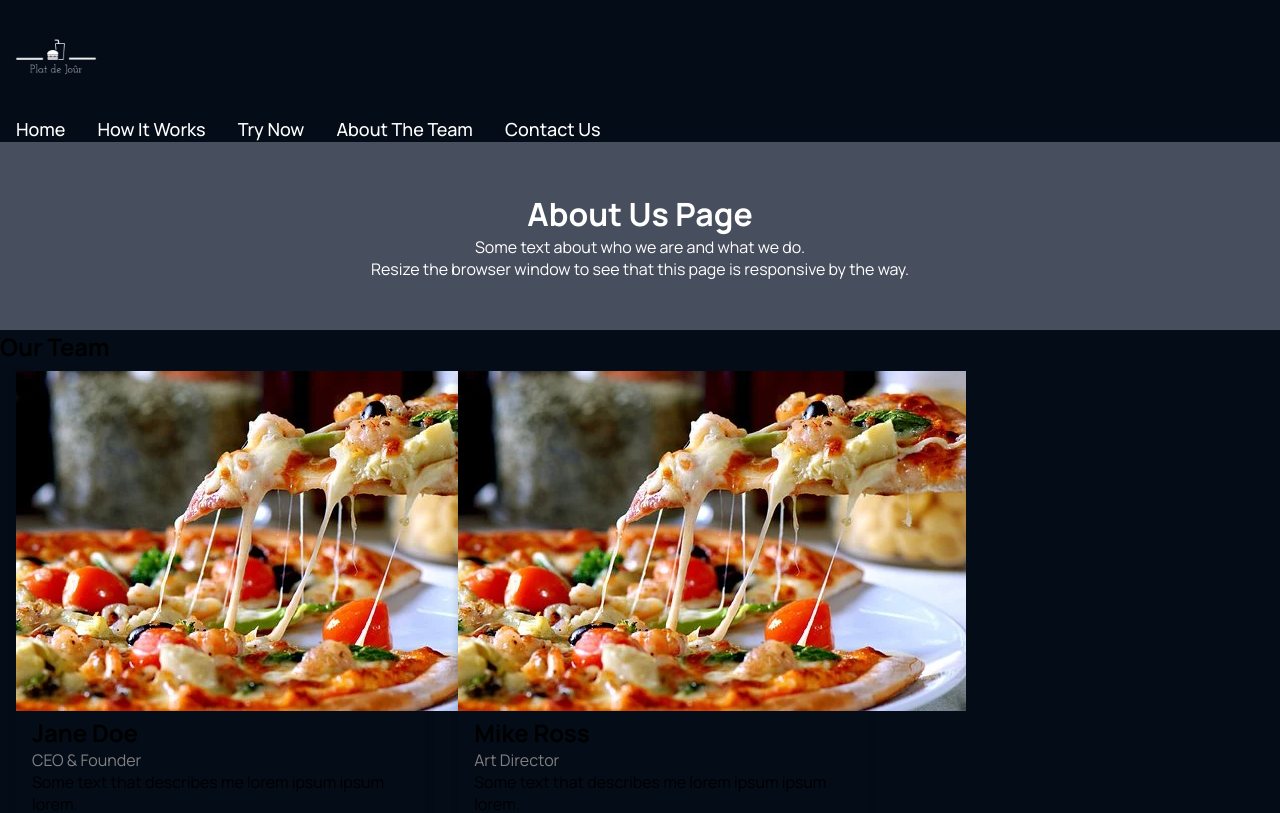
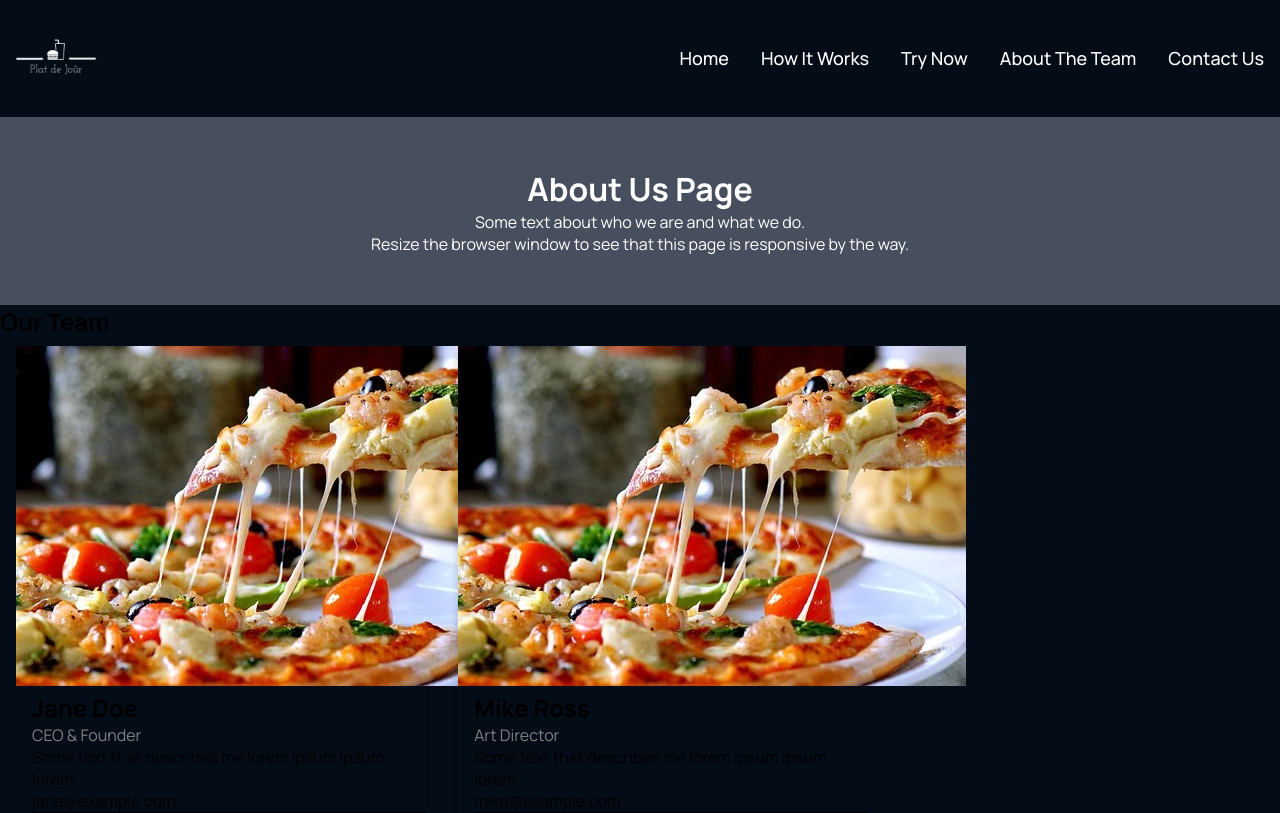
Before and after one commit to akshay2014jain/plat-de-jour-latest, a React (Create React App) app in the folder client/: page /about in a window 1280 px wide. Shown: the top 813 px of the page. Built offline with nearby package versions, Linux system fonts and the light colour scheme; no server answers.

Commit message:
Working Navbar

```diff
--- a/client/package.json
+++ b/client/package.json
@@ -3,11 +3,14 @@
   "version": "0.1.1",
   "private": true,
   "dependencies": {
+    "@iconify/icons-mdi": "^1.2.16",
+    "@iconify/react": "^3.2.2",
     "@mui/icons-material": "^5.8.0",
     "@testing-library/jest-dom": "^5.16.4",
     "@testing-library/react": "^13.2.0",
     "@testing-library/user-event": "^13.5.0",
     "axios": "^0.27.2",
+    "google-map-react": "^2.1.10",
     "react": "^18.1.0",
     "react-dom": "^18.1.0",
     "react-helmet": "^6.1.0",
--- a/client/src/component/Navbar.js
+++ b/client/src/component/Navbar.js
@@ -8,7 +8,7 @@
 const Navbar = () => {
     return (
       <Router>
-        <div>
+        <div className = "g__navbar">
           <div className="g__navbar-links_logo">
             <a href="/#home"><img src={Logo} alt="logo"/></a>
           </div>
```
Also changed, not shown: 1 other file (tests, documents, lock files or other folders).
